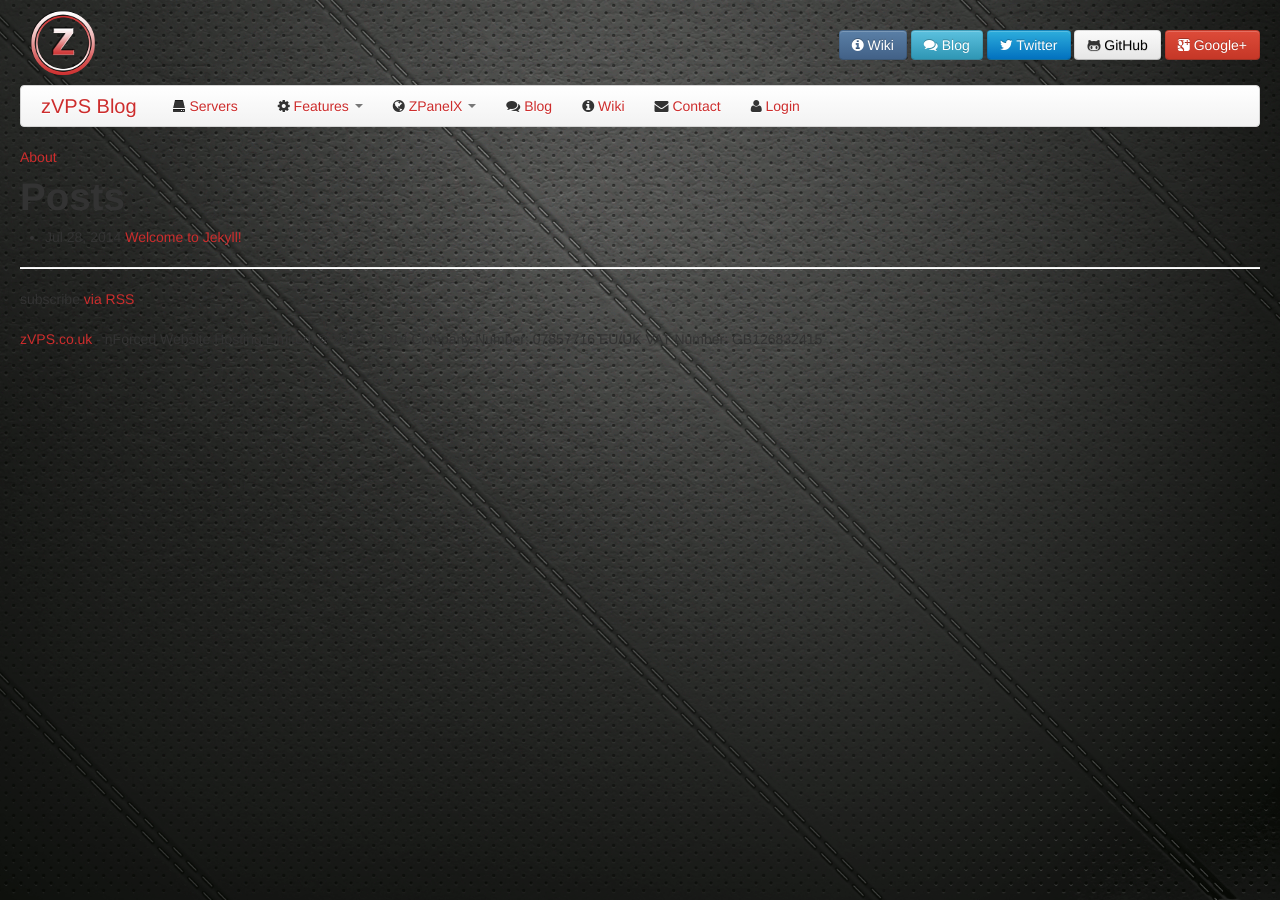
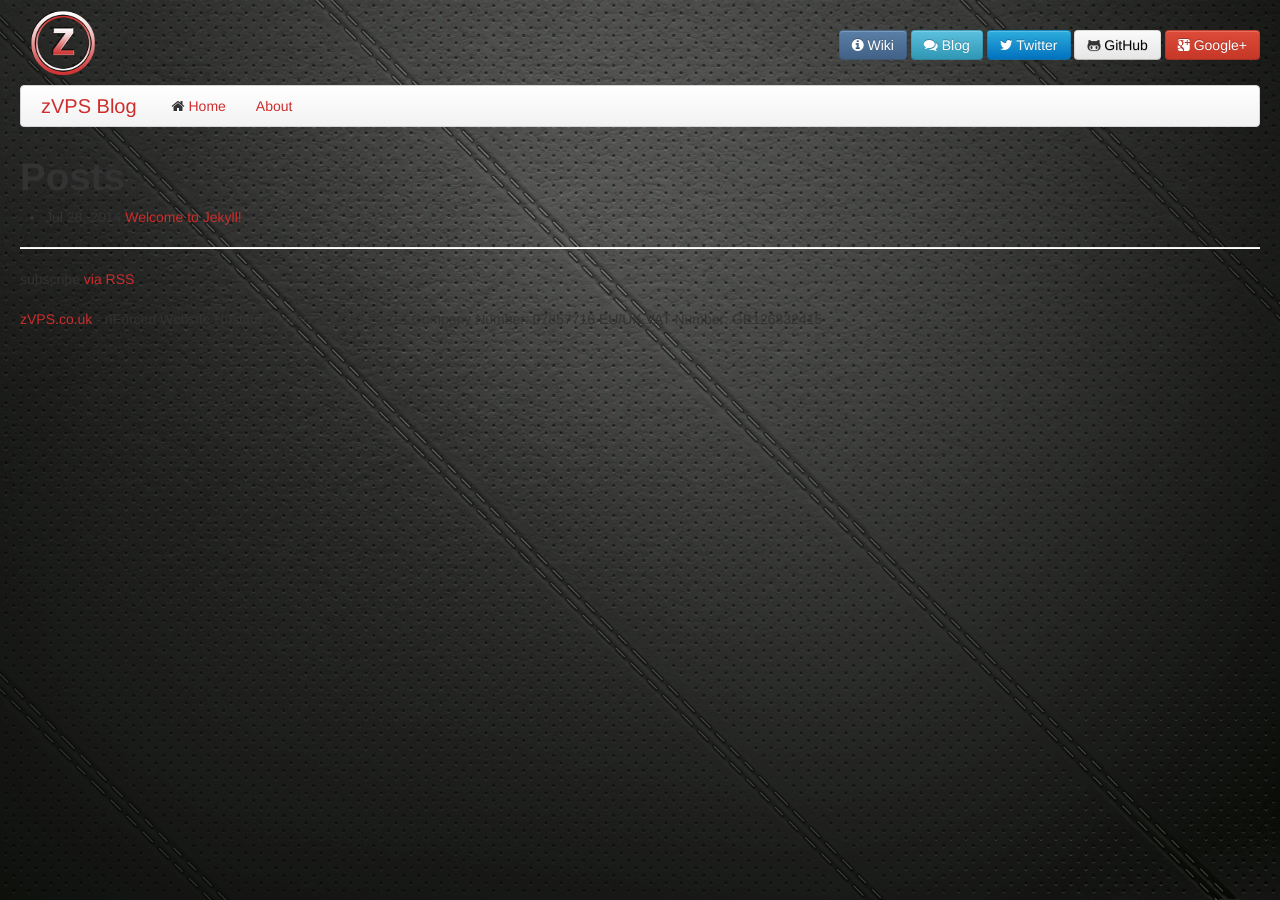
Before and after one commit to Caffe1neAdd1ct/zvps-blog, a Jekyll site: the page built from blog/index.html, in a window 1280 px wide. Built offline with Jekyll 4.4.1, drawn with Linux system fonts in a browser that asks for light colours.

Commit message:
Nav dynamically runs from pages list and a few hard coded links.

```diff
--- a/blog/_includes/nav.html
+++ b/blog/_includes/nav.html
@@ -3,12 +3,6 @@
         <div class="container">
 
             <a class="brand" href="/" title="zVPS Blog">zVPS Blog</a>
-
-            <ul class="nav">
-                <li class="">
-                    <a href="http://www.zvps.uk/xen-vps-performance" title="zVPS Xen Servers"><i class="icon-hdd"></i> Servers</a>
-                </li>
-            </ul>
 
 
             <div class="pull-right" style="padding: 0px; margin: 0px;">
@@ -23,50 +17,14 @@
             <div class="nav-collapse collapse">
                 <ul class="nav">
 
-                    <li style="text-align: left;" class="dropdown <?php echo isActive(array('features')); ?>">
-                        <a href="#" class="dropdown-toggle" data-toggle="dropdown"><i class="icon-cog"></i> Features <b class="caret"></b></a>
-                        <ul class="dropdown-menu">
-                            <li class="<?php echo isActive('anti-ddos'); ?>"><a href="http://www.zvps.uk/features/anti-ddos" title=""><i class="icon-eye-open"></i> Anti-DDoS</a></li>
-                            <li class="<?php echo isActive('anti-spam'); ?>"><a href="http://www.zvps.uk/features/anti-spam" title=""><i class="icon-inbox"></i> Anti-Spam</a></li>
-                            <li class="<?php echo isActive('unlimited-bandwidth'); ?>"><a href="http://www.zvps.uk/features/unlimited-bandwidth" title=""><i class="icon-download-alt"></i> Unlimited Bandwidth</a></li>
-                            <li class="<?php echo isActive('zvps-manager'); ?>"><a href="http://www.zvps.uk/features/zvps-manager" title=""><i class="icon-cog"></i> zVPS Manager</a></li>
-                        </ul>
-                    </li>
+                    <li><a href="/" title="Home"><i class="icon-home"></i> Home</a></li>
 
-
-                    <li style="text-align: left;" class="dropdown <?php echo isActive(array('zpanelx')); ?>">
-                        <a href="#" class="dropdown-toggle" data-toggle="dropdown"><i class="icon-globe"></i> ZPanelX <b class="caret"></b></a>
-                        <ul class="dropdown-menu">
-                            <li class="<?php echo isActive('servers'); ?>"><a href="http://www.zvps.uk/zpanelx/servers" title=""><i class="icon-hdd"></i> Servers</a></li>
-                            <li class="dropdown-submenu <?php echo isActive(array('installers')); ?>">
-                                <a href="#" class="dropdown-toggle" data-toggle="dropdown"><i class="icon-wrench"></i> Installers</a>
-                                <ul class="dropdown-menu">
-                                    <li class="<?php echo isActive('centos-6'); ?>"><a href="http://www.zvps.uk/zpanelx/installers/centos-6" title=""><i class="icon-chevron-right"></i> CentOS 6.4</a></li>
-                                    <li class="<?php echo isActive('ubuntu-12-04'); ?>"><a href="http://www.zvps.uk/zpanelx/installers/ubuntu-12-04" title=""><i class="icon-chevron-right"></i> Ubuntu 12.04</a></li>
-                                </ul>
-                            </li>
-                            <li class="dropdown-submenu <?php echo isActive(array('modules')); ?>">
-                                <a href="#" class="dropdown-toggle" data-toggle="dropdown"><i class="icon-download-alt"></i> Modules</a>
-                                <ul class="dropdown-menu">
-                                    <li class="<?php echo isActive(array('htpasswd')); ?>"><a href="http://www.zvps.uk/zpanelx/modules/htpasswd" title=""><i class="icon-chevron-right"></i> zVPS HTPasswd</a></li>
-                                    <li class="<?php echo isActive(array('zsimple')); ?>"><a href="http://www.zvps.uk/zpanelx/modules/zsimple" title=""><i class="icon-chevron-right"></i> zSimple</a></li>
-                                </ul>
-                            </li>
-                        </ul>
-                    </li>
-
-                    <li><a href="/"><i class="icon-comments"></i> Blog</a></li>
-                    <li><a href="http://red.zvps.co.uk/projects/zvps-design/wiki"><i class="icon-info-sign"></i> Wiki</a></li>
-                    <li class="<?php echo isActive('contact-us'); ?>"><a href="http://www.zvps.uk/contact-us"><i class="icon-envelope"></i> Contact</a></li>
-
-                    <li><a href="https://portal.zvps.co.uk/manage"><i class="icon-user"></i> Login</a></li>
+                    {% for page in site.pages %}
+                        {% if page.title %}<li><a href="{{ page.url | prepend: site.baseurl }}"><i class="{{ page.icon }}"></i> {{ page.title }}</a></li>{% endif %}
+                    {% endfor %}
                 </ul>
 
             </div>
         </div>
     </div>
 </div>
-
-{% for page in site.pages %}
-    {% if page.title %}<a class="page-link" href="{{ page.url | prepend: site.baseurl }}">{{ page.title }}</a>{% endif %}
-{% endfor %}
```
